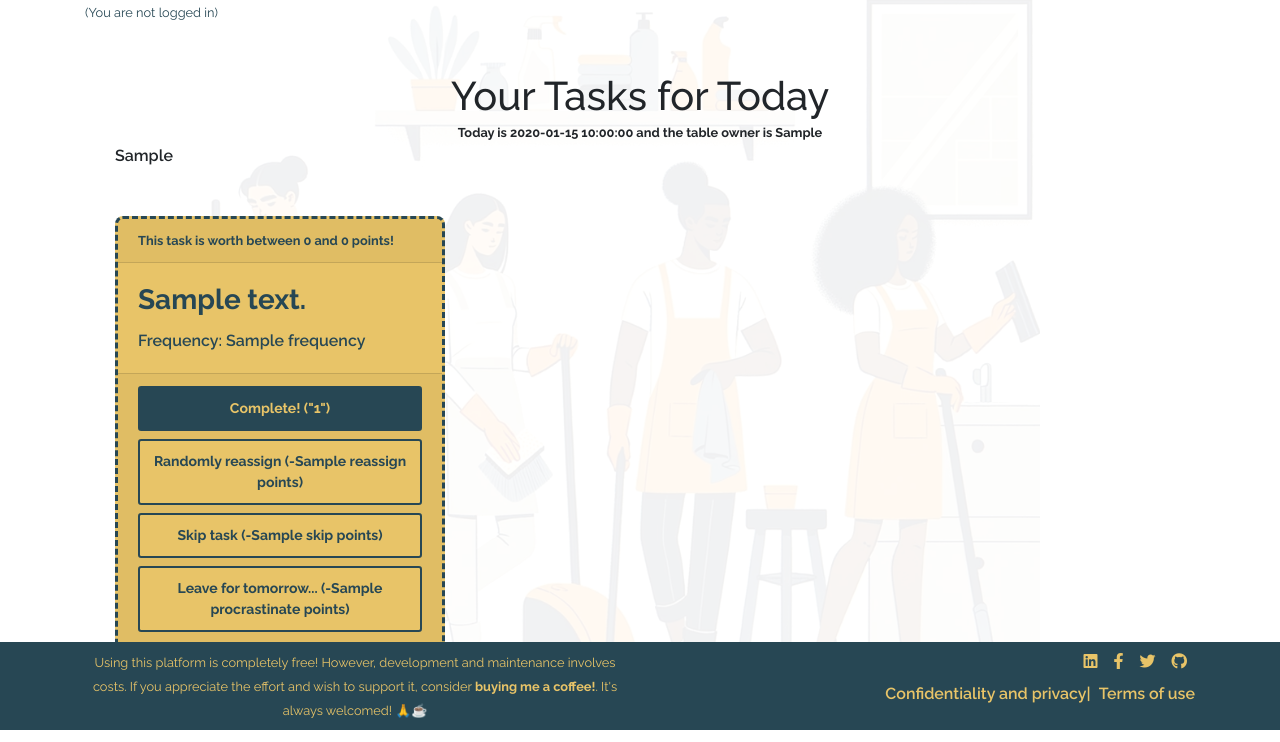
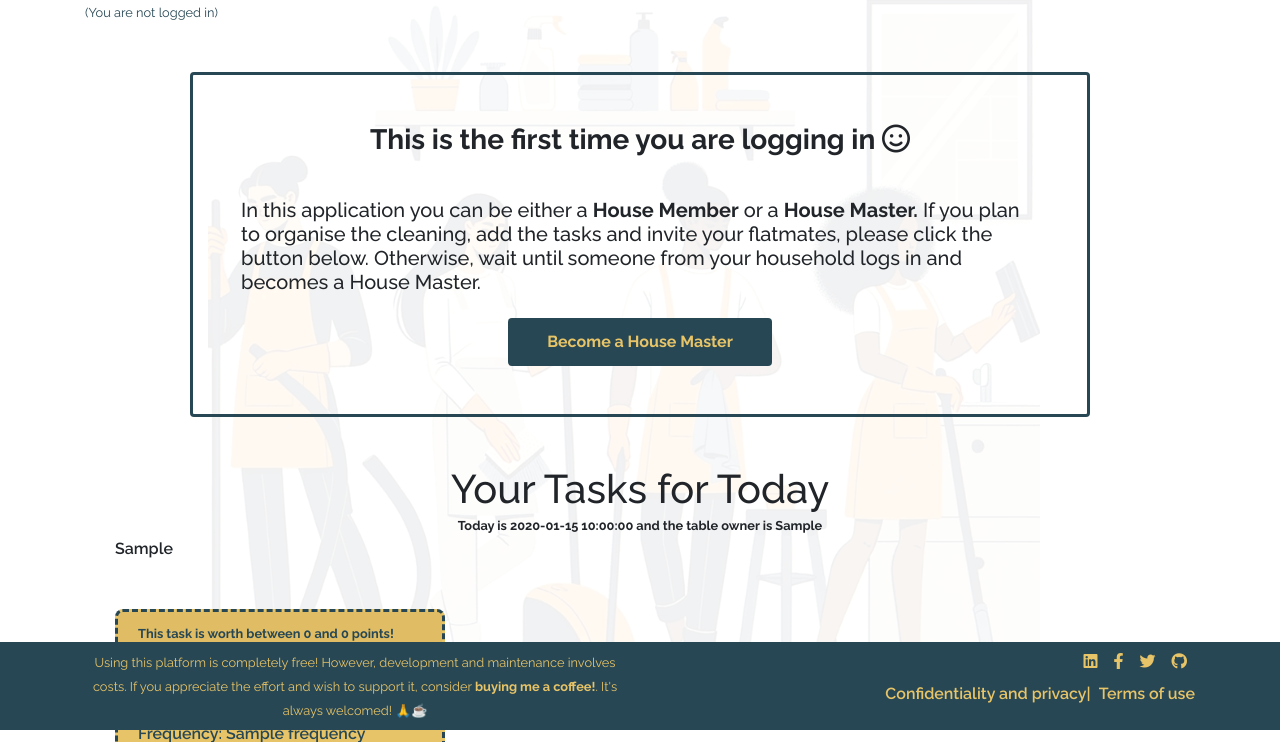
Before and after one commit to DanMGocan/cleandivide, a Flask app: template templates/dashboard.html in a window 1280 px wide. Shown: the part 70-812 px from the top of the page. Run offline with Flask 3, Linux system fonts and the light colour scheme; the template is opened without the code that fills it: most values are stand-ins (such as "Sample title", 1, 10 or a date in 2020); some libraries are stand-ins or nearby versions.

Commit message:
models changes

```diff
--- a/templates/dashboard.html
+++ b/templates/dashboard.html
@@ -8,7 +8,7 @@
 
 <div class="container">
 
-    {% if table_owner_status == 0 and times_logged < 1 %}
+    {% if is_table_owner == 0 and times_logged < 1 %}
     <div class="col-10 mt-5 p-5 rounded mx-auto dashboard-borders">
         <h3 class="text-center"><strong>This is the first time you are logging in <i
                     class="fa-regular fa-face-smile"></i> <br><br></strong></h3>
```
